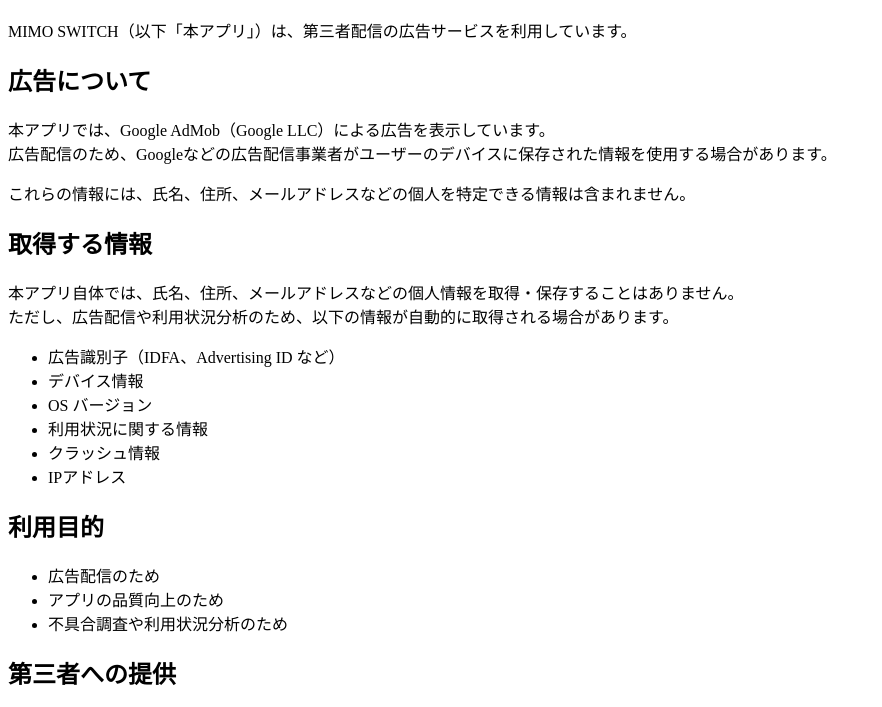
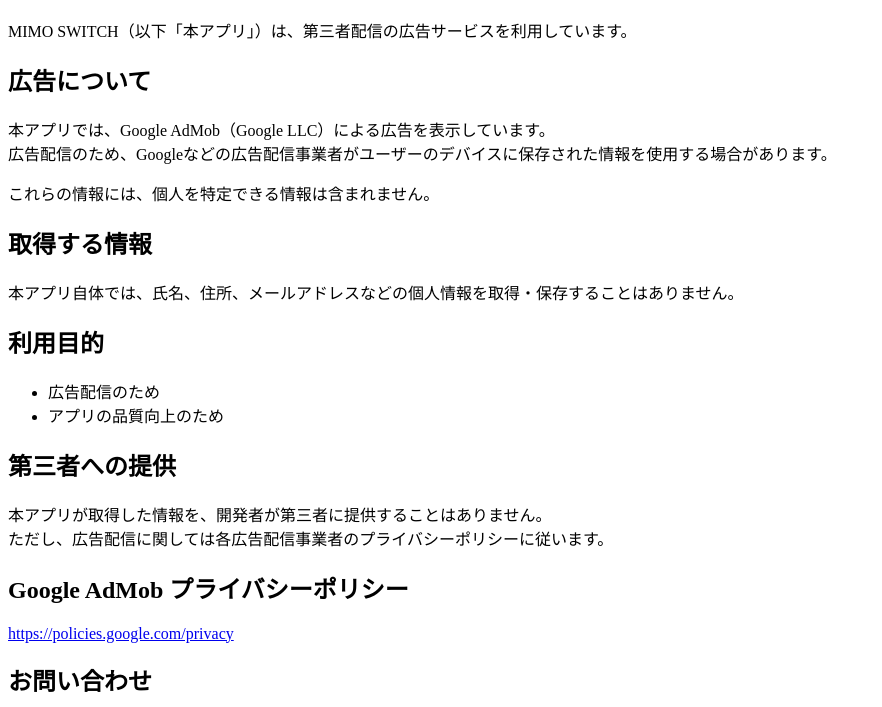
Before and after one commit to toshi-s-jp/mimo-switch-privacy, a plain HTML site: page index.html in a window 1280 px wide. Shown: the part 57-764 px from the top of the page, without its empty margins (0-882 px from the left). Drawn offline with Linux system fonts and the light colour scheme.

Commit message:
Update index.html

```diff
--- a/index.html
+++ b/index.html
@@ -9,36 +9,23 @@
     広告配信のため、Googleなどの広告配信事業者がユーザーのデバイスに保存された情報を使用する場合があります。
   </p>
 
-  <p>
-    これらの情報には、氏名、住所、メールアドレスなどの個人を特定できる情報は含まれません。
-  </p>
+  <p>これらの情報には、個人を特定できる情報は含まれません。</p>
 
   <h2>取得する情報</h2>
   <p>
-    本アプリ自体では、氏名、住所、メールアドレスなどの個人情報を取得・保存することはありません。<br>
-    ただし、広告配信や利用状況分析のため、以下の情報が自動的に取得される場合があります。
+    本アプリ自体では、氏名、住所、メールアドレスなどの個人情報を取得・保存することはありません。
   </p>
-
-  <ul>
-    <li>広告識別子（IDFA、Advertising ID など）</li>
-    <li>デバイス情報</li>
-    <li>OS バージョン</li>
-    <li>利用状況に関する情報</li>
-    <li>クラッシュ情報</li>
-    <li>IPアドレス</li>
-  </ul>
 
   <h2>利用目的</h2>
   <ul>
     <li>広告配信のため</li>
     <li>アプリの品質向上のため</li>
-    <li>不具合調査や利用状況分析のため</li>
   </ul>
 
   <h2>第三者への提供</h2>
   <p>
     本アプリが取得した情報を、開発者が第三者に提供することはありません。<br>
-    ただし、広告配信や利用状況分析に関しては、各サービス提供事業者のプライバシーポリシーに従います。
+    ただし、広告配信に関しては各広告配信事業者のプライバシーポリシーに従います。
   </p>
 
   <h2>Google AdMob プライバシーポリシー</h2>
```
